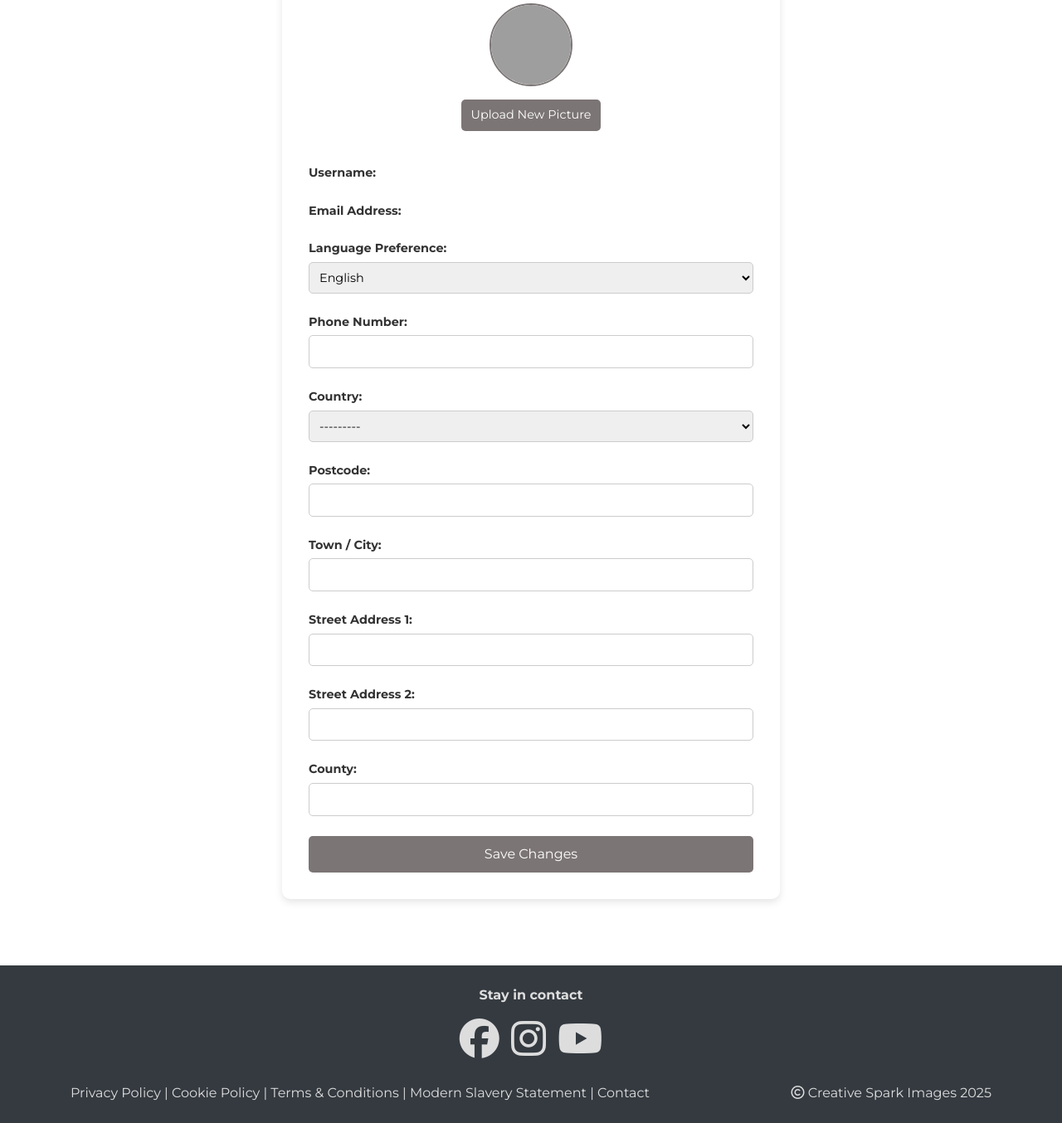
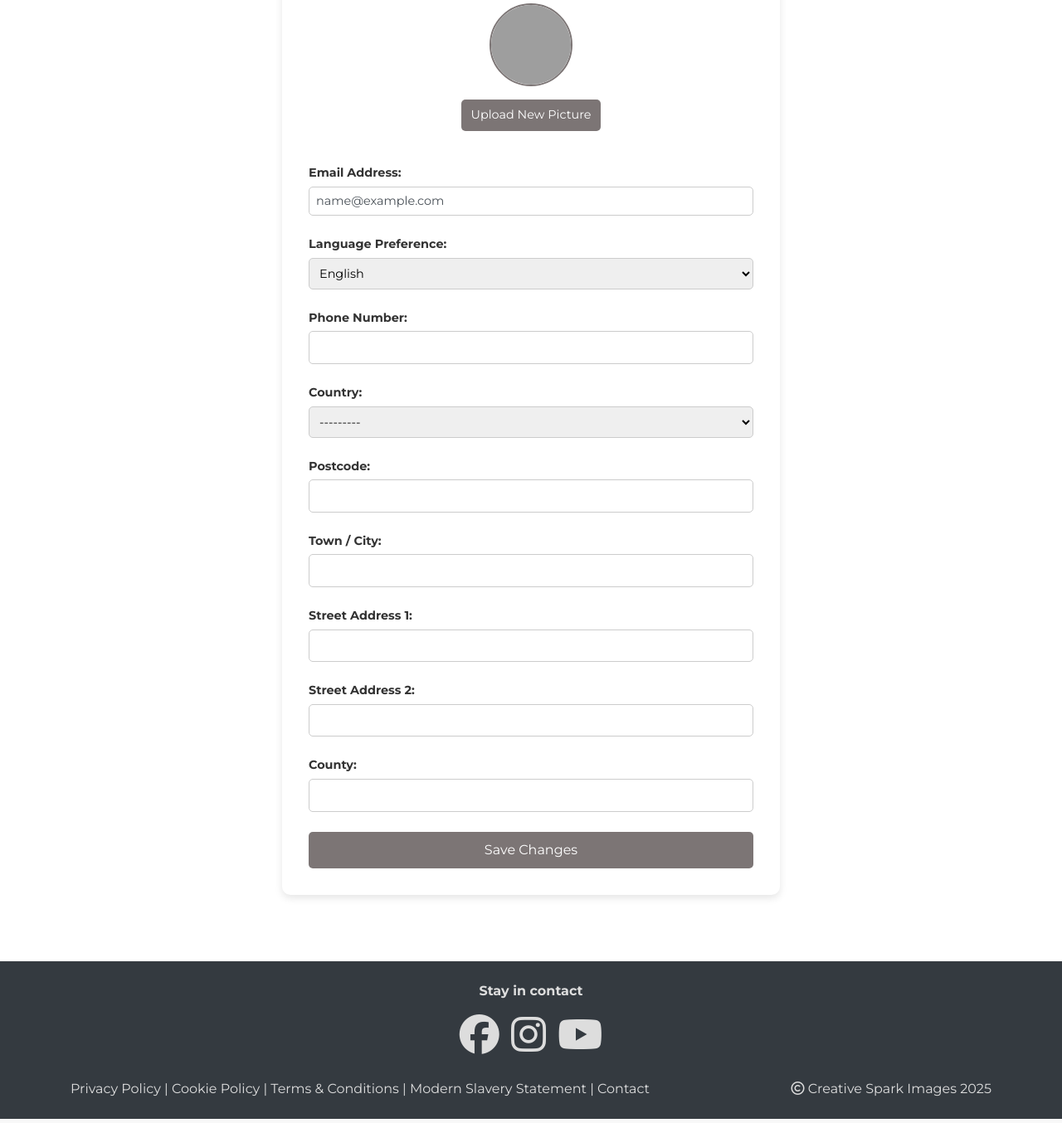
Before and after one commit to merzann/v2_creative_spark_images_photography_shop, a Django app: page /profile/ in a window 1280 px wide. Shown: the part 314-1668 px from the top of the page at 83% size. Run offline with Django 4.2, Linux system fonts and the light colour scheme; the visitor is signed in with stand-in values (Sample User, id 1); some libraries are stand-ins or nearby versions; grey boxes are pictures that could not be loaded.

Commit message:
feat: update profile view in user_profiles/views.py and profile.html to display email fieldin profile page, add defensive programming and import messages to provide feedback to the user

```diff
--- a/user_profiles/templates/user_profiles/profile.html
+++ b/user_profiles/templates/user_profiles/profile.html
@@ -23,12 +23,8 @@
         <form method="POST" enctype="multipart/form-data" class="profile-form">
             {% csrf_token %}
             <div class="form-group">
-                <label for="id_username">Username:</label>
-                {{ form.user.username }}
-            </div>
-            <div class="form-group">
                 <label for="id_email">Email Address:</label>
-                {{ form.user.email }}
+                <input type="email" name="email" id="id_email" value="{{ user.email }}" class="form-control" required>
             </div>
             <div class="form-group">
                 <label for="id_language_preference">Language Preference:</label>
--- a/user_profiles/views.py
+++ b/user_profiles/views.py
@@ -1,6 +1,8 @@
 from django.shortcuts import render, redirect
 from django.contrib.auth.decorators import login_required
+from django.contrib import messages
 from .forms import UserProfileForm
+from django.contrib.auth.models import User
 
 
 @login_required
@@ -21,17 +23,19 @@
     """
 
     user_profile = request.user.userprofile
+
     if request.method == "POST":
-        form = UserProfileForm(
-            request.POST,
-            request.FILES,
-            instance=user_profile,
-        )
+        form = UserProfileForm(request.POST, request.FILES, instance=user_profile, user=request.user)
         if form.is_valid():
+            user = request.user
+            user.email = form.cleaned_data["email"]
+            user.save()
             form.save()
+            messages.success(request, "Your profile has been updated successfully!")
             return redirect("profile")
-
+        else:
+            messages.error(request, "Please correct the errors below.")
     else:
-        form = UserProfileForm(instance=user_profile)
+        form = UserProfileForm(instance=user_profile, user=request.user)
 
     return render(request, "user_profiles/profile.html", {"form": form})
```
